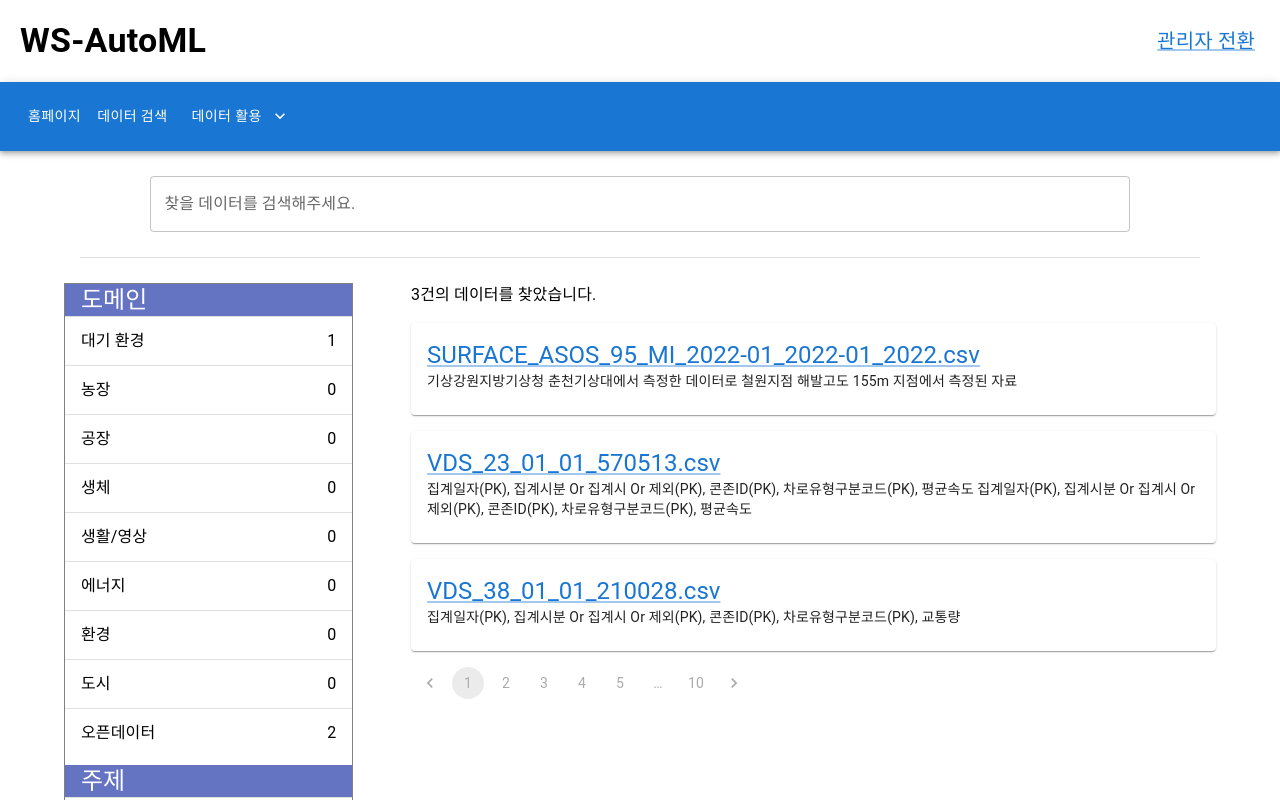
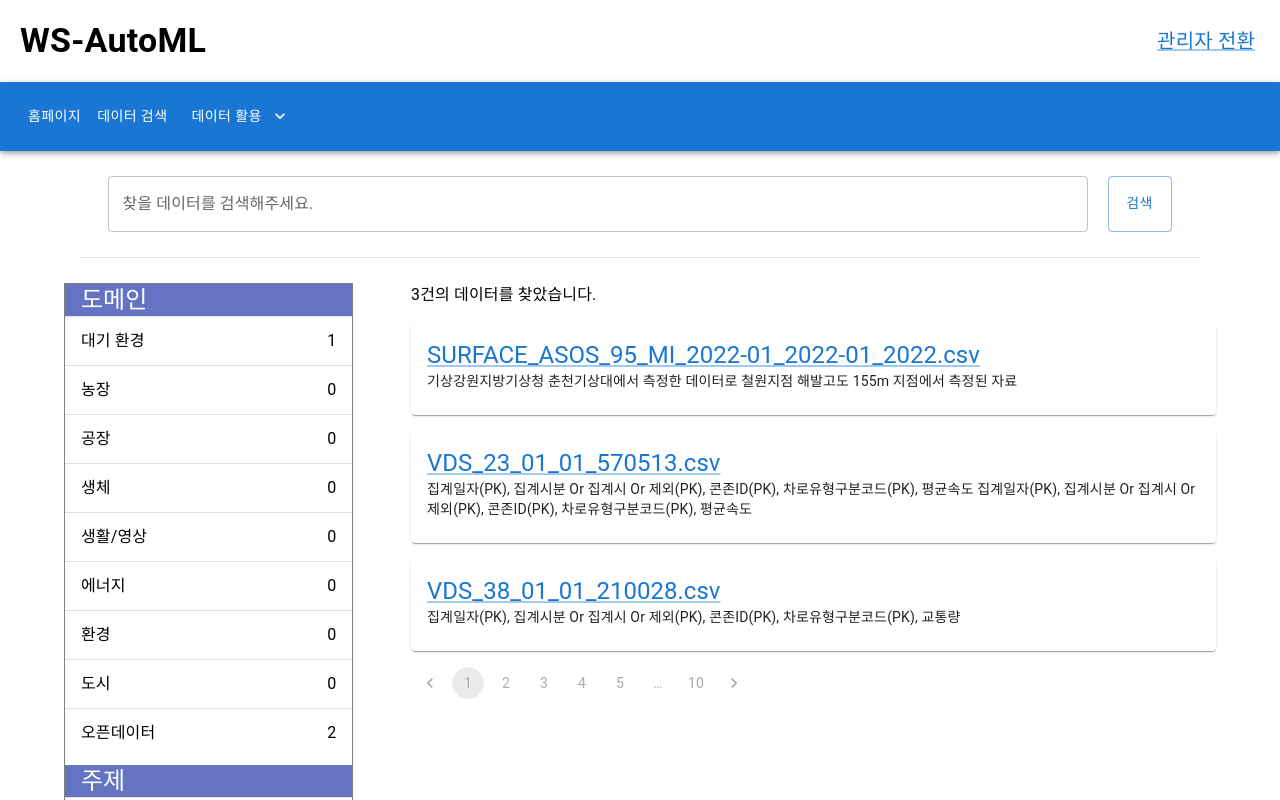
Before and after one commit to ClustProject/WSAutoMLMainWeb, a React (Create React App) app in the folder app/user-web/: page /search in a window 1280 px wide. Shown: the top 800 px of the page. Built offline with nearby package versions, Linux system fonts and the light colour scheme.

Commit message:
feat: 검색 텍스트필드 옆에 검색 버튼 추가 #271

```diff
--- a/app/user-web/src/components/presentational/search/SearchBar.jsx
+++ b/app/user-web/src/components/presentational/search/SearchBar.jsx
@@ -1,6 +1,7 @@
 import React from "react";
 
 import {Box, TextField} from "@mui/material";
+import Button from "@mui/material/Button";
 
 export default function SearchBar() {
   return (
@@ -14,6 +15,15 @@ export default function SearchBar() {
           width: '85%',
         }}
       />
+
+      <Box sx={{
+        width: '20px'
+      }}>
+      </Box>
+
+      <Button variant="outlined">
+        검색
+      </Button>
     </Box>
   );
 }
```
